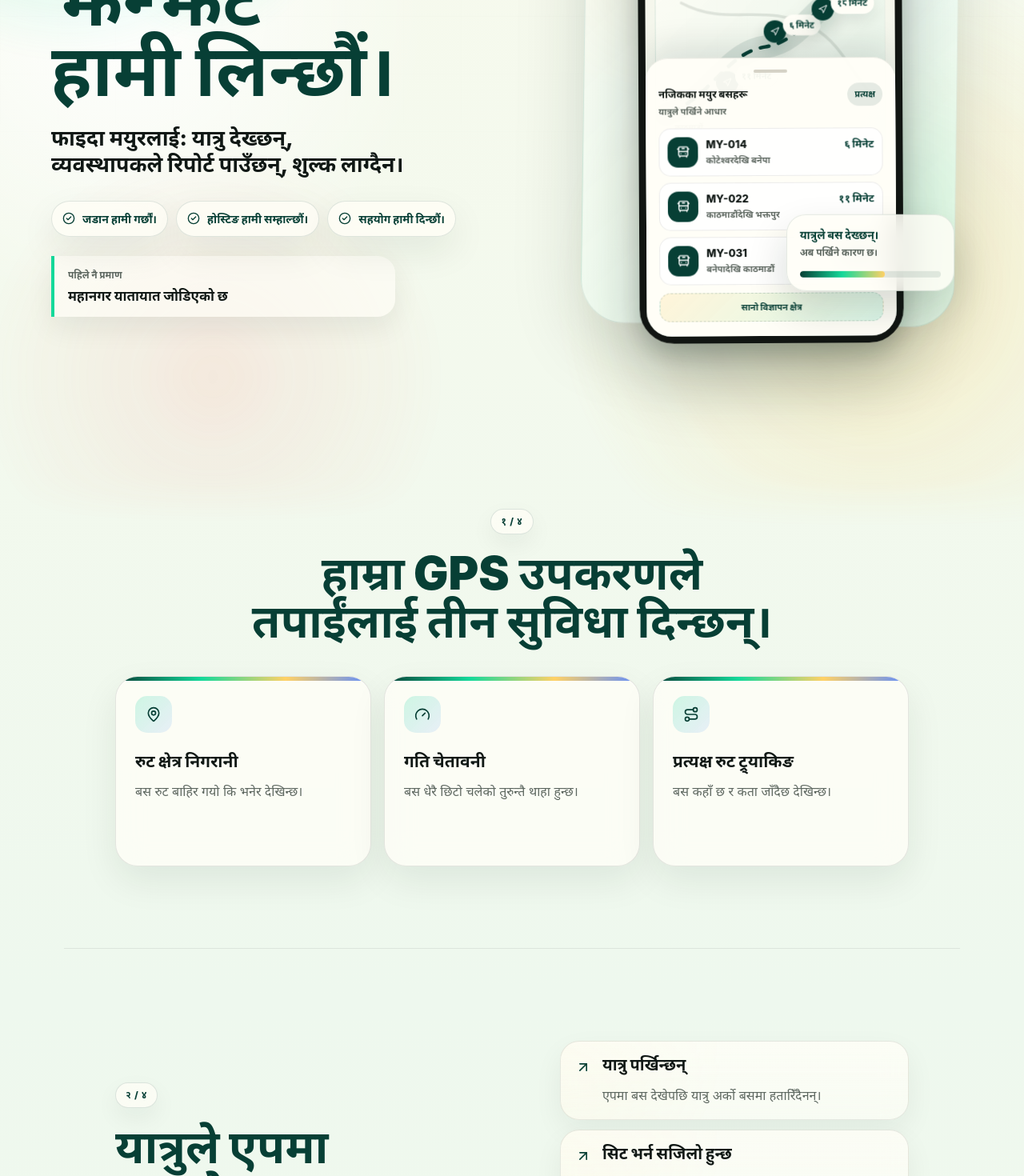
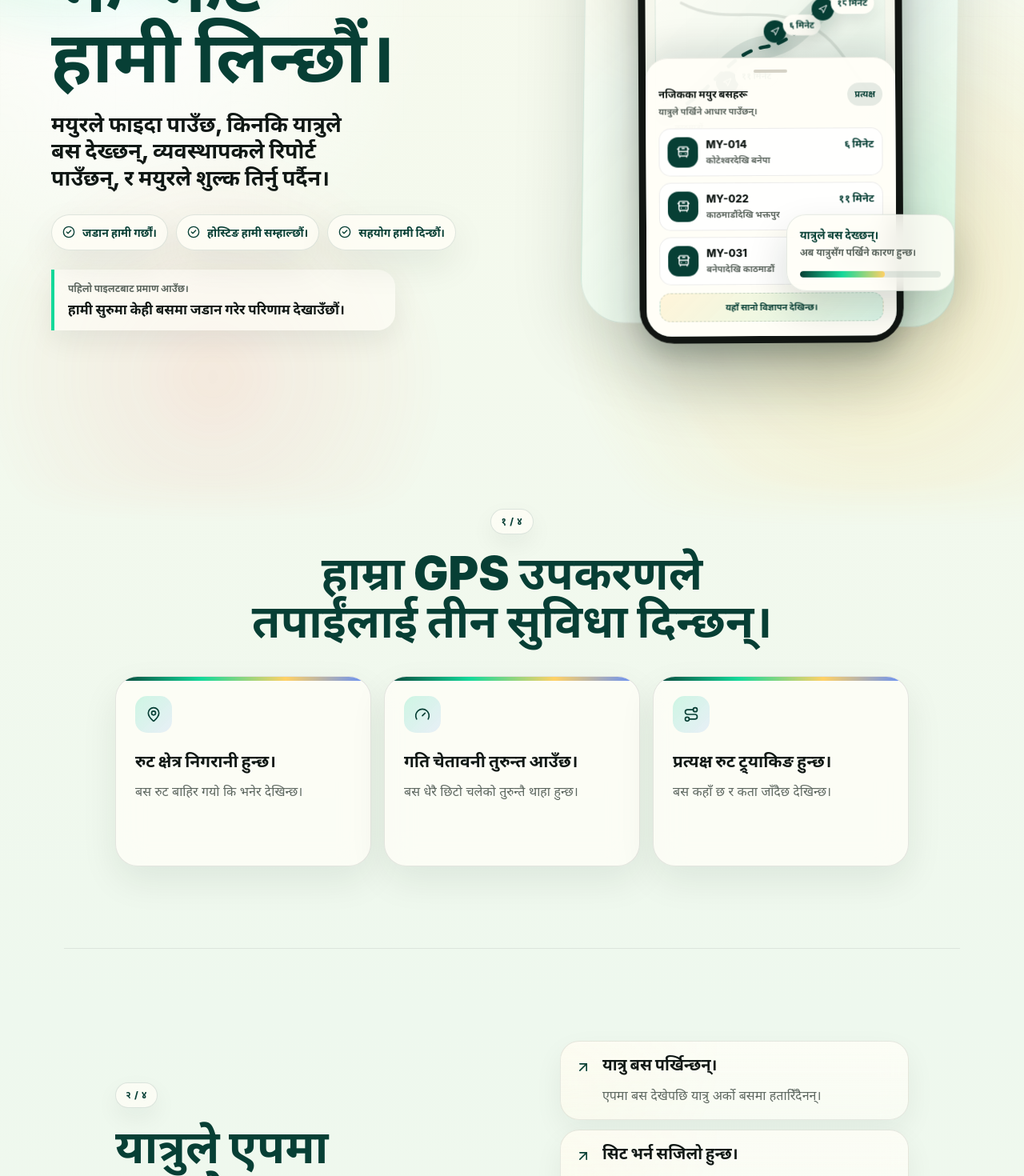
Before and after one commit to lekhakustav/GPS-bus-tracking-system, a Next.js app: page / in a window 1280 px wide. Shown: the part 340-1810 px from the top of the page at 80% size. Built offline with nearby package versions, Linux system fonts and the light colour scheme.

Commit message:
Deploy proposal site to GitHub Pages

```diff
--- a/next.config.ts
+++ b/next.config.ts
@@ -1,6 +1,14 @@
 import type { NextConfig } from "next";
 
+const githubRepositoryName = process.env.GITHUB_REPOSITORY?.split("/")[1] ?? "GPS-bus-tracking-system";
+const githubPagesBasePath = `/${githubRepositoryName}`;
+const isGithubPagesBuild = process.env.GITHUB_ACTIONS === "true";
+
 const nextConfig: NextConfig = {
+  output: "export",
+  trailingSlash: true,
+  basePath: isGithubPagesBuild ? githubPagesBasePath : "",
+  assetPrefix: isGithubPagesBuild ? githubPagesBasePath : undefined,
   devIndicators: false,
   turbopack: {
     root: process.cwd(),
--- a/src/app/layout.tsx
+++ b/src/app/layout.tsx
@@ -1,5 +1,8 @@
 import type { Metadata, Viewport } from "next";
 import "./globals.css";
+
+const githubRepositoryName = process.env.GITHUB_REPOSITORY?.split("/")[1] ?? "GPS-bus-tracking-system";
+const faviconPath = process.env.GITHUB_ACTIONS === "true" ? `/${githubRepositoryName}/favicon.ico` : "/favicon.ico";
 
 export const metadata: Metadata = {
   title: "मयुर यातायात GPS प्रस्ताव",
@@ -7,7 +10,7 @@ export const metadata: Metadata = {
   keywords: "Mayur Yatayat, GPS proposal, Nepal bus GPS, passenger app, bus tracking",
   authors: [{ name: "Mayur GPS Proposal Team" }],
   icons: {
-    icon: "/favicon.ico",
+    icon: faviconPath,
   },
 };
 
--- a/src/app/page.tsx
+++ b/src/app/page.tsx
@@ -62,8 +62,8 @@ const heroRows: Copy[] = [
     en: "We take responsibility for the GPS work.",
   },
   {
-    ne: "फाइदा मयुरलाई: यात्रु देख्छन्, व्यवस्थापकले रिपोर्ट पाउँछन्, शुल्क लाग्दैन।",
-    en: "Mayur gets the benefit: passengers see the buses, managers get reports, and there is no fee.",
+    ne: "मयुरले फाइदा पाउँछ, किनकि यात्रुले बस देख्छन्, व्यवस्थापकले रिपोर्ट पाउँछन्, र मयुरले शुल्क तिर्नु पर्दैन।",
+    en: "Mayur benefits because passengers see the buses, managers receive reports, and Mayur pays no fee.",
   },
 ];
 
@@ -76,33 +76,33 @@ const responsibilityRows: Copy[] = [
 const gpsBasics: IconCopy[] = [
   {
     icon: MapPin,
-    title: { ne: "रुट क्षेत्र निगरानी", en: "Route area monitoring" },
+    title: { ne: "रुट क्षेत्र निगरानी हुन्छ।", en: "Route area monitoring is included." },
     body: { ne: "बस रुट बाहिर गयो कि भनेर देखिन्छ।", en: "You can see if a bus leaves the route area." },
   },
   {
     icon: Gauge,
-    title: { ne: "गति चेतावनी", en: "Speed warning" },
+    title: { ne: "गति चेतावनी तुरुन्त आउँछ।", en: "Speed warnings arrive immediately." },
     body: { ne: "बस धेरै छिटो चलेको तुरुन्तै थाहा हुन्छ।", en: "You know when a bus is going too fast." },
   },
   {
     icon: Route,
-    title: { ne: "प्रत्यक्ष रुट ट्र्याकिङ", en: "Live route tracking" },
+    title: { ne: "प्रत्यक्ष रुट ट्र्याकिङ हुन्छ।", en: "Live route tracking is included." },
     body: { ne: "बस कहाँ छ र कता जाँदैछ देखिन्छ।", en: "You can see where the bus is and where it is going." },
   },
 ];
 
 const mayurBenefits: Copy[] = [
   {
-    ne: "यात्रु पर्खिन्छन्",
-    en: "Passengers wait",
+    ne: "यात्रु बस पर्खिन्छन्।",
+    en: "Passengers wait for the bus.",
   },
   {
-    ne: "सिट भर्न सजिलो हुन्छ",
-    en: "Seats are easier to fill",
+    ne: "सिट भर्न सजिलो हुन्छ।",
+    en: "Seats become easier to fill.",
   },
   {
-    ne: "व्यवस्थापनलाई प्रमाण मिल्छ",
-    en: "Managers get proof",
+    ne: "व्यवस्थापनले प्रमाण पाउँछ।",
+    en: "Managers get proof.",
   },
 ];
 
@@ -130,15 +130,15 @@ const reportRows = [
 const finalCards: IconCopy[] = [
   {
     icon: Users,
-    title: { ne: "महानगर यातायात पहिले नै जोडिएको छ।", en: "Mahanagar Yatayat is already on board." },
+    title: { ne: "हामी पहिले मयुरका बसहरू एपमा स्पष्ट देखाउँछौं।", en: "We first make Mayur buses clearly visible inside the app." },
     body: {
-      ne: "हामी धेरै यातायातलाई एउटै यात्रु एपमा ल्याउँदैछौं।",
-      en: "We are bringing more operators into one passenger app.",
+      ne: "पछि अरु यातायात जोडिँदा यात्रुले एउटै एपबाट धेरै बस हेर्न सक्छन्।",
+      en: "When more operators join later, riders can use one app to see more buses.",
     },
   },
   {
     icon: Megaphone,
-    title: { ne: "खर्च साना विज्ञापनले धान्छ।", en: "Small ads cover our costs." },
+    title: { ne: "सानो विज्ञापनले सञ्चालन खर्च धान्छ।", en: "Small ads cover the operating cost." },
     body: {
       ne: "एपमा साना विज्ञापन चल्छन्, त्यसैले मयुरले सेटअप वा होस्टिङ शुल्क तिर्नु पर्दैन।",
       en: "Small ads run inside the app, so Mayur does not pay setup or hosting fees.",
@@ -146,10 +146,10 @@ const finalCards: IconCopy[] = [
   },
   {
     icon: CheckCircle2,
-    title: { ne: "नतिजा मयुरलाई।", en: "Mayur gets the benefit." },
+    title: { ne: "मयुरले प्रत्यक्ष फाइदा पाउँछ।", en: "Mayur gets the direct benefit." },
     body: {
-      ne: "दृश्यता, GPS, रिपोर्ट, र यात्रुको भरोसा।",
-      en: "Visibility, GPS, reports, and passenger trust.",
+      ne: "मयुरले बसको दृश्यता, GPS रिपोर्ट, र यात्रुको भरोसा पाउँछ।",
+      en: "Mayur gets bus visibility, GPS reports, and passenger trust.",
     },
   },
 ];
@@ -251,10 +251,10 @@ function AppPreview({ lang }: { lang: Lang }) {
 
         <div className="phone-sheet">
           <div className="sheet-handle" />
-          <div className="phone-sheet-head">
-            <div>
-              <strong>{t({ ne: "नजिकका मयुर बसहरू", en: "Nearby Mayur buses" }, lang)}</strong>
-              <small>{t({ ne: "यात्रुले पर्खिने आधार", en: "Proof for riders to wait" }, lang)}</small>
+            <div className="phone-sheet-head">
+              <div>
+                <strong>{t({ ne: "नजिकका मयुर बसहरू", en: "Nearby Mayur buses" }, lang)}</strong>
+              <small>{t({ ne: "यात्रुले पर्खिने आधार पाउँछन्।", en: "Riders get proof to wait." }, lang)}</small>
             </div>
             <span>{t({ ne: "प्रत्यक्ष", en: "Live" }, lang)}</span>
           </div>
@@ -276,7 +276,7 @@ function AppPreview({ lang }: { lang: Lang }) {
             ))}
           </div>
 
-          <div className="app-ad-card">{t({ ne: "सानो विज्ञापन क्षेत्र", en: "Small ad space" }, lang)}</div>
+          <div className="app-ad-card">{t({ ne: "यहाँ सानो विज्ञापन देखिन्छ।", en: "A small ad appears here." }, lang)}</div>
         </div>
       </div>
     </div>
@@ -380,8 +380,8 @@ export default function Home() {
             </div>
 
             <div className="pilot-proof">
-              <span>{t({ ne: "पहिले नै प्रमाण", en: "Already proven" }, lang)}</span>
-              <strong>{t({ ne: "महानगर यातायात जोडिएको छ", en: "Mahanagar Yatayat is on board" }, lang)}</strong>
+              <span>{t({ ne: "पहिलो पाइलटबाट प्रमाण आउँछ।", en: "The first pilot creates proof." }, lang)}</span>
+              <strong>{t({ ne: "हामी सुरुमा केही बसमा जडान गरेर परिणाम देखाउँछौं।", en: "We install it on a small set of buses first and show the result." }, lang)}</strong>
             </div>
           </motion.div>
 
@@ -395,7 +395,7 @@ export default function Home() {
               <AppPreview lang={lang} />
               <div className="mini-dashboard">
                 <strong>{t({ ne: "यात्रुले बस देख्छन्।", en: "Passengers see the bus." }, lang)}</strong>
-                <p>{t({ ne: "अब पर्खिने कारण छ।", en: "Now they have a reason to wait." }, lang)}</p>
+                <p>{t({ ne: "अब यात्रुसँग पर्खिने कारण हुन्छ।", en: "Now passengers have a reason to wait." }, lang)}</p>
                 <div className="mini-meter">
                   <span />
                 </div>
@@ -493,7 +493,7 @@ export default function Home() {
         <motion.div className="section-heading centered">
           <SectionLabel index={4} lang={lang} />
           <LanguageSwap lang={lang}>
-            <h2>{t({ ne: "खर्च र भरोसाको कुरा स्पष्ट।", en: "The cost and trust are clear." }, lang)}</h2>
+            <h2>{t({ ne: "खर्च र भरोसाको कुरा स्पष्ट छ।", en: "The cost and trust are clear." }, lang)}</h2>
           </LanguageSwap>
         </motion.div>
 
@@ -520,7 +520,7 @@ export default function Home() {
 
       <section className="final-note">
         <Clock3 size={22} />
-        <p>{t({ ne: "अर्को कदम: एउटा सानो पाइलट सुरु गरौं। बाँकी जिम्मा हाम्रो।", en: "Next step: start a small pilot. We take responsibility for the rest." }, lang)}</p>
+        <p>{t({ ne: "अर्को कदमका रूपमा हामी एउटा सानो पाइलट सुरु गर्छौं। त्यसपछि बाँकी कामको जिम्मा हामी लिन्छौं।", en: "As the next step, we start a small pilot. After that, we take responsibility for the remaining work." }, lang)}</p>
       </section>
     </main>
   );
```
Also changed, not shown: 2 other files (tests, documents, lock files or other folders).
